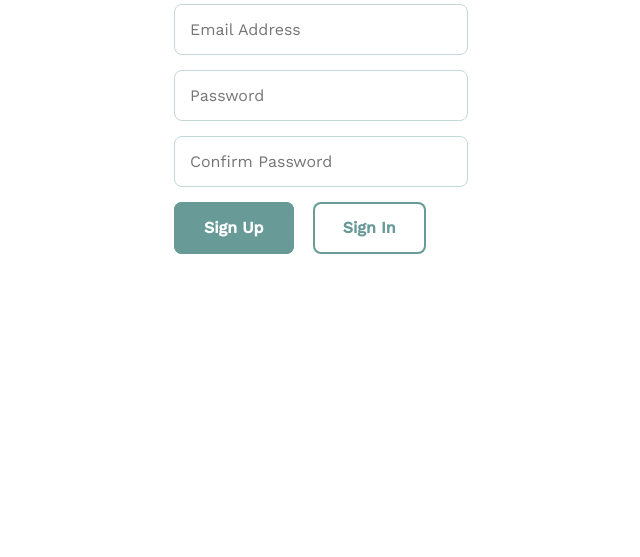
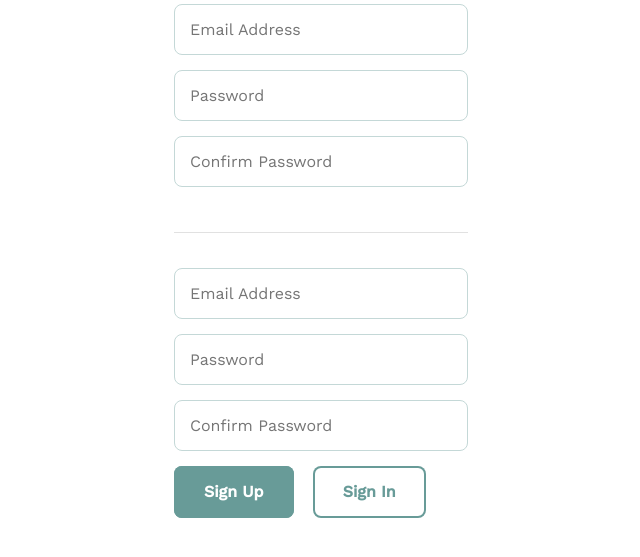
Before and after one commit to gidsey/teambuilder, a Django app: page /accounts/sign_up/ in a window 1280 px wide. Shown: the part 175-732 px from the top of the page, without its empty margins (319-959 px from the left). Run offline with Django 3.2, Linux system fonts and the light colour scheme.

Commit message:
account sign-up (wip)

```diff
--- a/accounts/forms.py
+++ b/accounts/forms.py
@@ -8,6 +8,9 @@ from django.contrib.auth.forms import UserCreationForm
 class SignUpForm(UserCreationForm):
     """Define the SignUpForm which extends UserCreationForm"""
     email = forms.EmailField(required=True)
+    password1 = forms.CharField(widget=forms.PasswordInput(attrs={'placeholder': 'Password'}))
+    password2 = forms.CharField(widget=forms.PasswordInput(attrs={'placeholder': 'Confirm Password'}))
+    email.widget.attrs.update({'placeholder': 'Email Address'})
 
     class Meta(UserCreationForm.Meta):
         model = User
--- a/accounts/templates/accounts/sign_up.html
+++ b/accounts/templates/accounts/sign_up.html
@@ -5,12 +5,20 @@
   <div class="bounds">
     <div class="grid-30 centered">
       <h2>Sign Up</h2>
-      <form>
+      <form method="POST" action="{% url 'accounts:sign_up' %}">
+          {% csrf_token %}
+
         <input type="email" placeholder="Email Address" />
         <input type="password" placeholder="Password" />
         <input type="password" placeholder="Confirm Password" />
+<hr>
+
+        {{ form.email }}
+        {{ form.password1 }}
+        {{ form.password2 }}
         <button class="button-primary">Sign Up</button>
-        <a class="button" href="signin.html">Sign In</a>
+
+        <a class="button" href="{% url "accounts:sign_in" %}">Sign In</a>
       </form>
     </div>
   </div>
--- a/accounts/views.py
+++ b/accounts/views.py
@@ -28,5 +28,6 @@ def sign_up(request):
         'form': form,
     })
 
+
 def sign_in(request):
     pass
```
